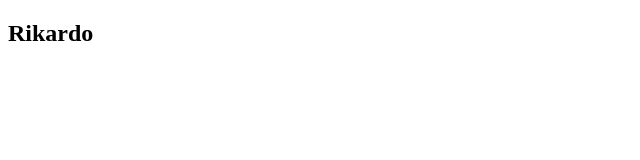
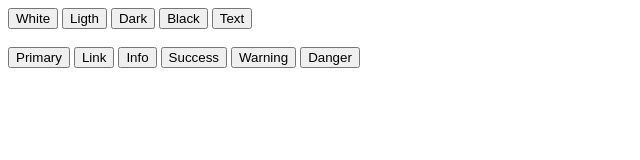
Before and after one commit to alivierz/squad-5, a plain HTML site: page index.html in a window 1280 px wide. Shown: the whole page, without its empty margins (0-640 px from the left). Drawn offline with Linux system fonts and the light colour scheme.

Commit message:
se crean los botos y style

```diff
--- a/index.html
+++ b/index.html
@@ -7,6 +7,21 @@
     <title>Document</title>
 </head>
 <body>
-    <h2>Rikardo</h2>
+    <!--Primera linea de botones -->
+    <button class="btn btn-While">White</button>
+    <button class="btn btn-Ligth">Ligth</button>
+    <button class="btn btn-Dark">Dark</button>
+    <button class="btn btn-Black">Black</button>
+    <button class="btn btc-Text">Text</button>
+    <br><br/>
+    <!--Tercera linea de botones -->
+
+    <button class="">Primary</button>
+    <button class="">Link</button>
+    <button class="">Info</button>
+    <button class="">Success</button>
+    <button class="">Warning</button>
+    <button class="">Danger</button>
+
 </body>
 </html>
```
